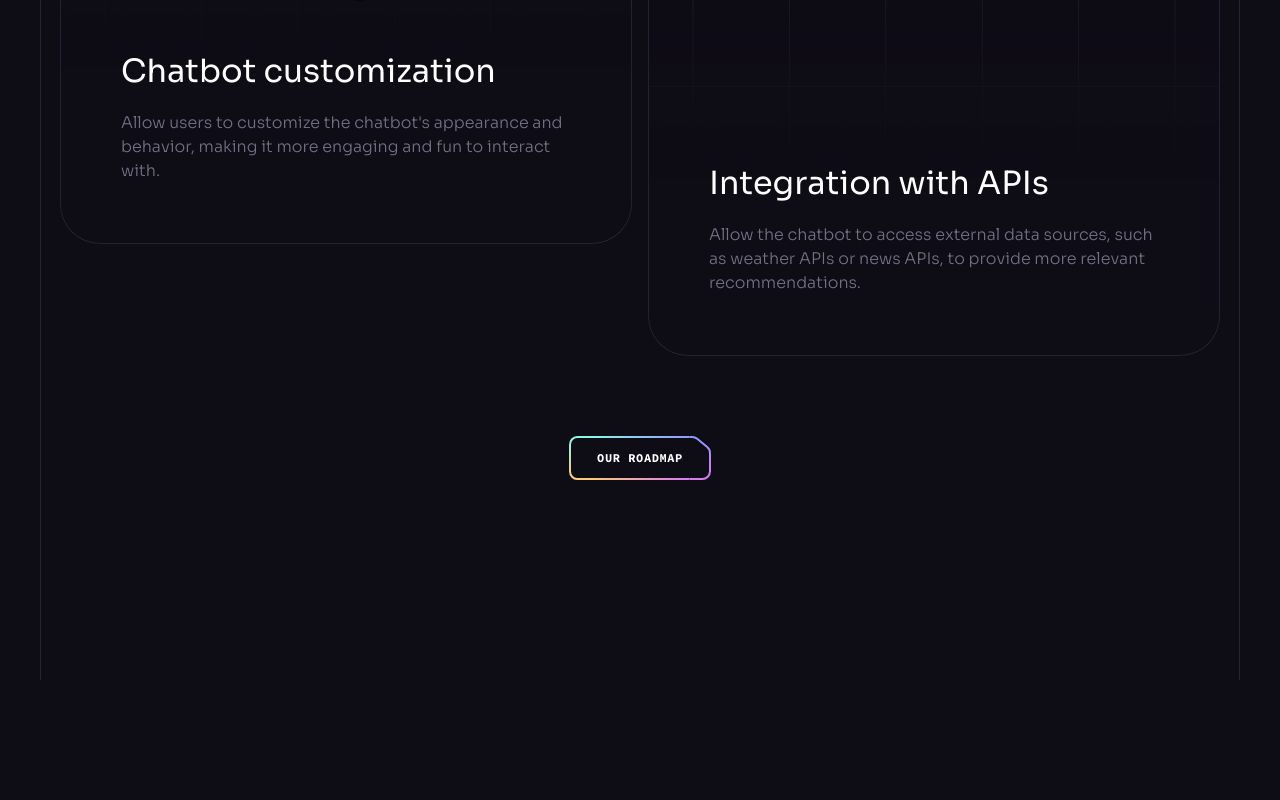
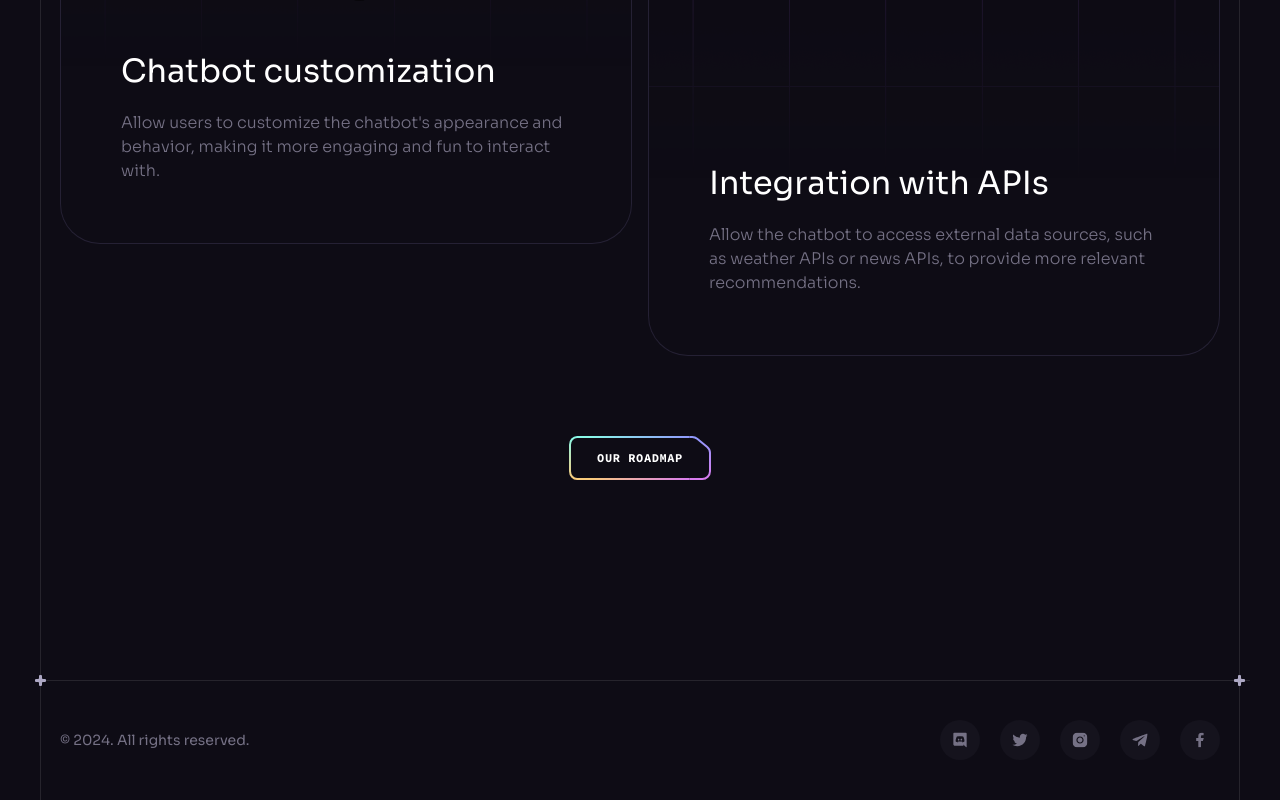
Before and after one commit to pravin130794/ui-ux-design, a React (Vite) app: page / in a window 1280 px wide. Shown: the part 9049-9849 px from the top of the page. Before the commit the page ends 9729 px from the top, so only its background shows below. Built offline with nearby package versions, Linux system fonts and the light colour scheme.

Commit message:
added footer tab

```diff
--- a/src/App.jsx
+++ b/src/App.jsx
@@ -6,6 +6,7 @@
 import Pricing from "./components/Pricing";
 import Services from "./components/Services";
 import Roadmap from "./components/Roadmap";
+import Footer from "./components/Footer";
 const App = () => {
   return (
     <>
@@ -17,6 +18,7 @@
         <Services />
         <Pricing />
         <Roadmap />
+        <Footer />
       </div>
       <ButtonGradient />
     </>
--- /dev/null
+++ b/src/components/Footer.jsx
@@ -0,0 +1,30 @@
+import React from "react";
+import Section from "./Section";
+import { socials } from "../constants";
+
+const Footer = () => {
+  return (
+    <Section crosses className="!px-0 !py-10">
+      <div className="container flex sm:justify-between justify-center items-center gap-10 max-sm:flex-col">
+        <p className="caption text-n-4 lg:block">
+          © {new Date().getFullYear()}. All rights reserved.
+        </p>
+
+        <ul className="flex gap-5 flex-wrap">
+          {socials.map((item) => (
+            <a
+              key={item.id}
+              href={item.url}
+              target="_blank"
+              className="flex items-center justify-center w-10 h-10 bg-n-7 rounded-full transition-colors hover:bg-n-6"
+            >
+              <img src={item.iconUrl} width={16} height={16} alt={item.title} />
+            </a>
+          ))}
+        </ul>
+      </div>
+    </Section>
+  );
+};
+
+export default Footer;
```
